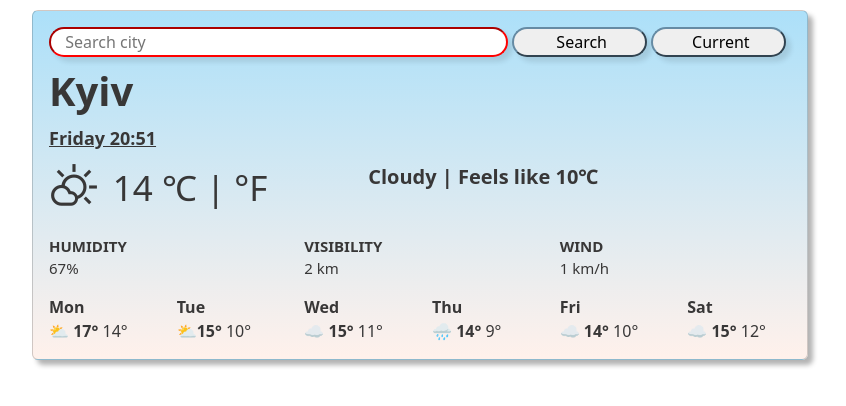
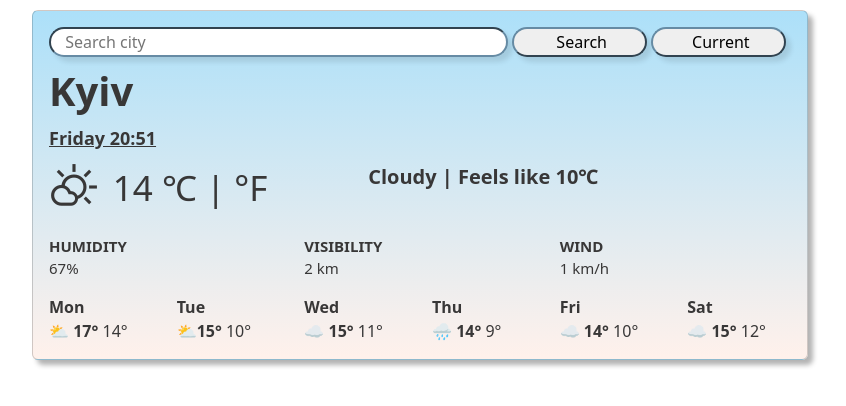
Before and after one commit to MilaLopatina/Weather-app, a plain HTML site: page index.html in a window 1280 px wide. Shown: the whole page, without its empty margins (220-1066 px from the left). Drawn offline with nearby package versions, Linux system fonts and the light colour scheme; no server answers; a web font is replaced by a local one.

Commit message:
changed border color

```diff
--- a/style.css
+++ b/style.css
@@ -13,7 +13,7 @@ body {
 }
 input {
   border-radius: 100px;
-  border-color: red;
+  border-color: #668ba4;
   box-shadow: 5px 5px 5px rgba(0, 0, 0, 0.1);
   margin-bottom: 10px;
   padding-left: 10px;
```
